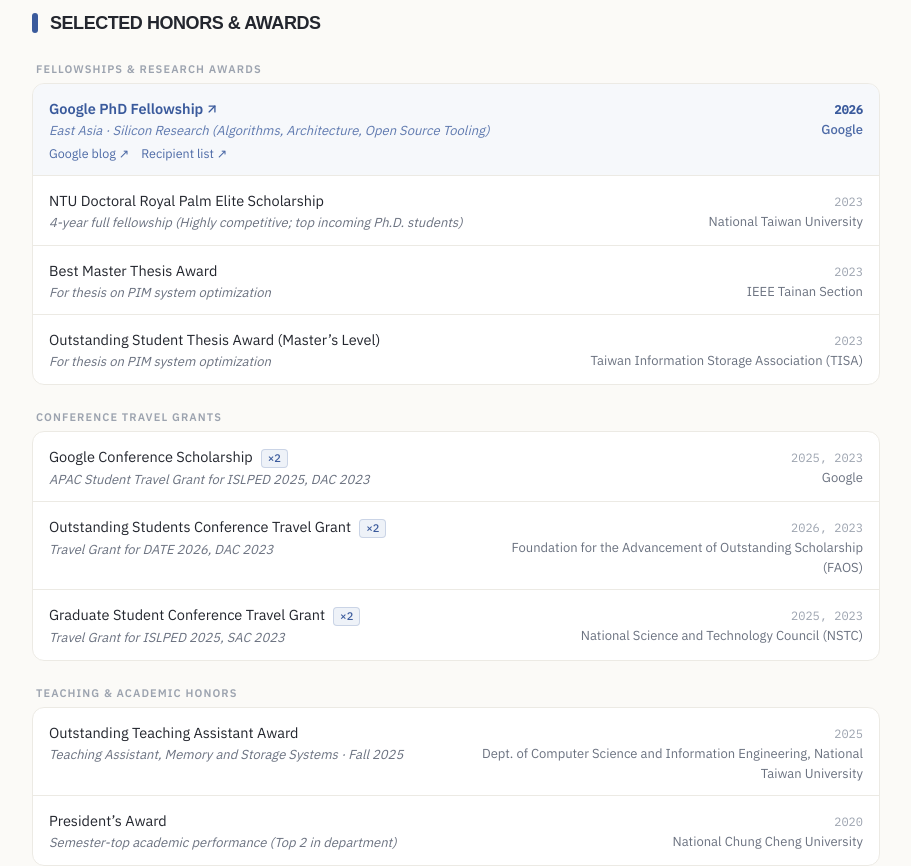
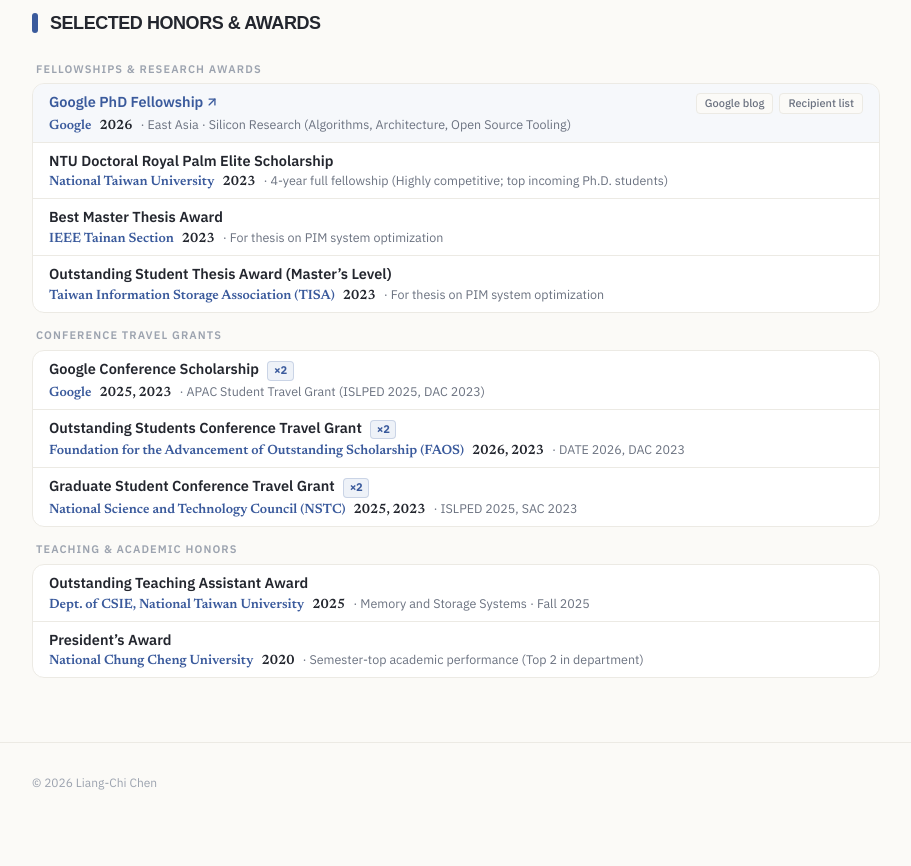
Before and after one commit to chi-0828/chi-0828.github.io, a React (Vite) app: page / in a window 1280 px wide. Shown: the part 1560-2426 px from the top of the page, without its empty margins (184-1095 px from the left). After the commit the page ends 2383 px from the top, so only its background shows below. Built offline with nearby package versions, Linux system fonts and the light colour scheme.

Commit message:
Make Selected Honors & Awards compact to match Publications

```diff
--- a/constants.tsx
+++ b/constants.tsx
@@ -199,7 +199,7 @@ export const AWARD_GROUPS: AwardGroup[] = [
             {
                 id: 3,
                 title: 'Google Conference Scholarship',
-                description: 'APAC Student Travel Grant for ISLPED 2025, DAC 2023',
+                description: 'APAC Student Travel Grant (ISLPED 2025, DAC 2023)',
                 year: '2025, 2023',
                 issuer: 'Google',
                 count: 2,
@@ -207,7 +207,7 @@ export const AWARD_GROUPS: AwardGroup[] = [
             {
                 id: 2,
                 title: 'Outstanding Students Conference Travel Grant',
-                description: 'Travel Grant for DATE 2026, DAC 2023',
+                description: 'DATE 2026, DAC 2023',
                 year: '2026, 2023',
                 issuer: 'Foundation for the Advancement of Outstanding Scholarship (FAOS)',
                 count: 2,
@@ -215,7 +215,7 @@ export const AWARD_GROUPS: AwardGroup[] = [
             {
                 id: 11,
                 title: 'Graduate Student Conference Travel Grant',
-                description: 'Travel Grant for ISLPED 2025, SAC 2023',
+                description: 'ISLPED 2025, SAC 2023',
                 year: '2025, 2023',
                 issuer: 'National Science and Technology Council (NSTC)',
                 count: 2,
@@ -229,9 +229,9 @@ export const AWARD_GROUPS: AwardGroup[] = [
             {
                 id: 10,
                 title: 'Outstanding Teaching Assistant Award',
-                description: 'Teaching Assistant, Memory and Storage Systems · Fall 2025',
+                description: 'Memory and Storage Systems · Fall 2025',
                 year: '2025',
-                issuer: 'Dept. of Computer Science and Information Engineering, National Taiwan University',
+                issuer: 'Dept. of CSIE, National Taiwan University',
             },
             {
                 id: 9,
--- a/pages/Home.tsx
+++ b/pages/Home.tsx
@@ -126,7 +126,7 @@ export const Home: React.FC = () => {
             <section>
                 <SectionTitle>Selected Honors &amp; Awards</SectionTitle>
 
-                <div className="space-y-6">
+                <div className="space-y-3.5">
                     {AWARD_GROUPS.map((group) => (
                         <div key={group.key}>
                             <p className="text-[11px] font-bold uppercase tracking-widest text-faint mb-1.5 ml-1">
@@ -136,55 +136,49 @@ export const Home: React.FC = () => {
                                 {group.awards.map((award) => (
                                     <li
                                         key={award.id}
-                                        className={`flex flex-col sm:flex-row sm:justify-between sm:items-baseline gap-x-4 gap-y-1 px-4 py-3 transition-colors ${
+                                        className={`px-4 py-2 transition-colors ${
                                             award.featured
                                                 ? 'bg-accent-soft/50 hover:bg-accent-soft/80'
                                                 : 'hover:bg-accent-soft/60'
                                         }`}
                                     >
-                                        <div className="min-w-0">
-                                            {/* Flagship honors stay in the same row rhythm — only weight and color change. */}
-                                            <p className={award.featured ? 'text-[14.5px] font-bold text-accent leading-snug' : 'text-[14.5px] text-ink leading-snug'}>
+                                        <div className="flex flex-wrap items-baseline gap-x-2 gap-y-1">
+                                            <h3 className={award.featured ? 'text-[14.5px] font-bold text-accent leading-snug' : 'text-[14.5px] font-semibold text-ink leading-snug'}>
                                                 {award.page ? (
                                                     <Link to={award.page} className="hover:underline underline-offset-4">
                                                         {award.title}
                                                         <ArrowUpRight size={14} strokeWidth={2.25} className="inline-block ml-0.5 -mt-0.5" />
                                                     </Link>
                                                 ) : award.title}
-                                                {award.count && award.count > 1 && (
-                                                    <span className="inline-flex items-center ml-2 px-1.5 py-px rounded text-[11px] font-mono font-medium bg-accent-soft text-accent border border-accent/20 align-middle">
-                                                        ×{award.count}
-                                                    </span>
-                                                )}
-                                            </p>
-                                            {award.description && (
-                                                <p className={award.featured ? 'text-[13px] text-accent/80 italic mt-0.5' : 'text-[13px] text-muted italic mt-0.5'}>
-                                                    {award.description}
-                                                </p>
+                                            </h3>
+                                            {award.count && award.count > 1 && (
+                                                <span className="inline-flex px-1.5 py-px rounded text-[10.5px] font-mono font-bold bg-accent-soft text-accent border border-accent/20 whitespace-nowrap">
+                                                    ×{award.count}
+                                                </span>
                                             )}
                                             {award.links && (
-                                                <p className="flex flex-wrap gap-x-3 mt-1">
+                                                <span className="flex flex-wrap gap-1.5 ml-auto">
                                                     {award.links.map((l) => (
                                                         <a
                                                             key={l.href}
                                                             href={l.href}
                                                             target="_blank"
                                                             rel="noreferrer"
-                                                            className="text-[12.5px] text-accent/90 hover:text-accent hover:underline underline-offset-4"
+                                                            className="px-2 py-px text-[11px] font-medium text-muted bg-paper rounded border border-line hover:bg-accent-soft hover:text-accent hover:border-accent/30 transition-colors"
                                                         >
-                                                            {l.label} ↗
+                                                            {l.label}
                                                         </a>
                                                     ))}
-                                                </p>
+                                                </span>
                                             )}
                                         </div>
-                                        <div className="sm:text-right sm:shrink-0 sm:max-w-[48%]">
-                                            <span className={award.featured ? 'font-mono text-xs font-semibold text-accent' : 'font-mono text-xs text-faint'}>
-                                                {award.year}
-                                            </span>
-                                            <p className={award.featured ? 'text-[13px] font-medium text-accent/90' : 'text-[13px] text-muted'}>
-                                                {award.issuer}
-                                            </p>
+
+                                        <div className="flex flex-wrap items-baseline gap-x-2 gap-y-0.5 mt-0.5 text-xs">
+                                            <span className="font-serif text-[13.5px] font-semibold text-accent">{award.issuer}</span>
+                                            <span className="font-serif text-[13.5px] font-semibold text-ink">{award.year}</span>
+                                            {award.description && (
+                                                <span className="text-[12.5px] text-muted leading-snug">· {award.description}</span>
+                                            )}
                                         </div>
                                     </li>
                                 ))}
```
